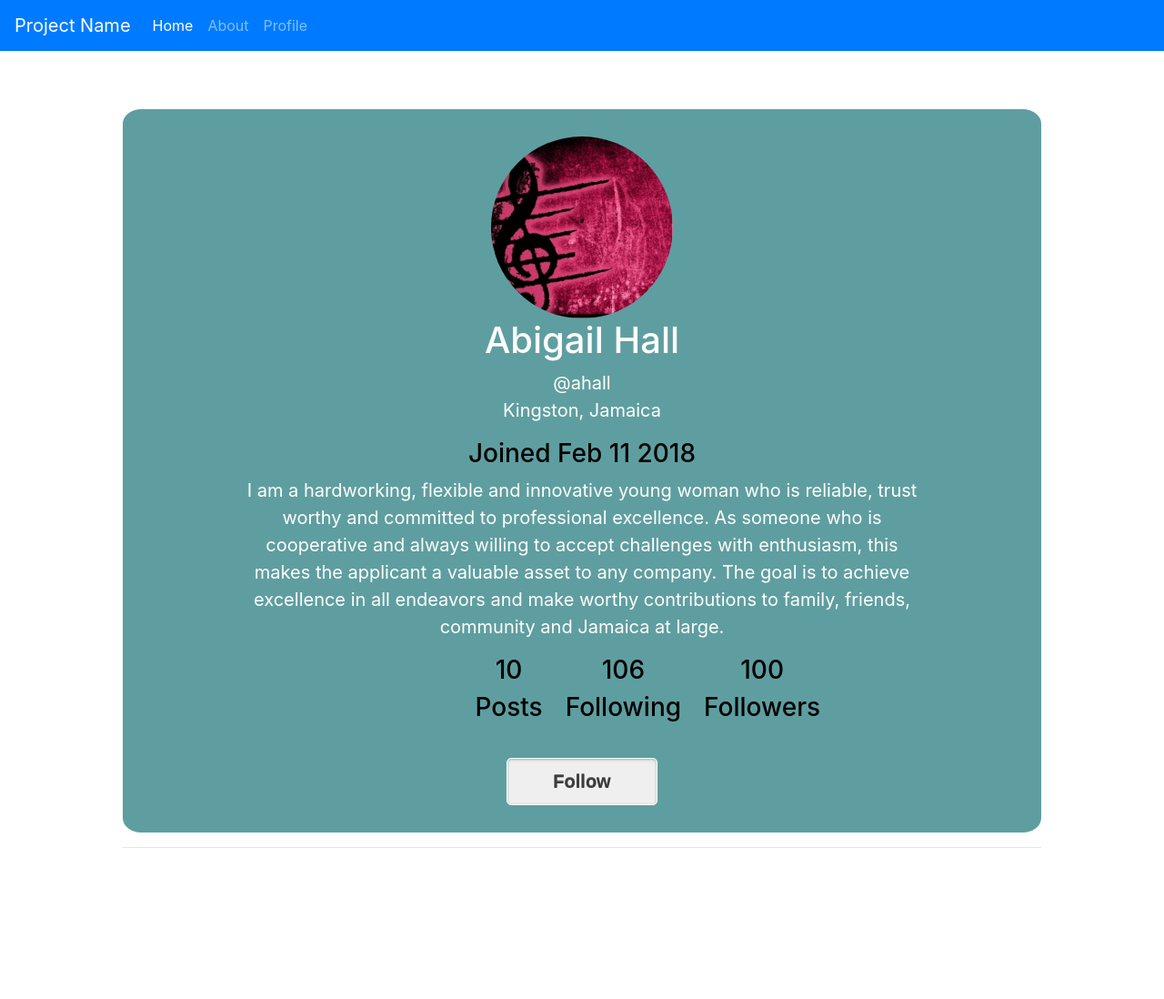
After one commit to AprilHall/info3180-lab2, a Flask app: page /profile/ in a window 1280 px wide. The commit adds this page. Shown: the whole page at 91% size. Run offline with Flask 2, Linux system fonts and the light colour scheme; some libraries are stand-ins or nearby versions.

Commit message:
final commit

```diff
--- a/app/static/css/app.css
+++ b/app/static/css/app.css
@@ -1,3 +1,80 @@
+h1 {
+    font-size: 40px;
+    color: white;
+}
+
+h2 {
+    margin-top: 5%;
+}
+
+h3 {
+    color: black;
+}
+
+p {
+    font-size: 20px;
+    color: white;
+    padding-left: 100px;
+    padding-right: 100px;
+}
+
+img {
+    border-radius: 100%;
+    height: 200px;
+    width: 200px;
+}
+
+html {
+    text-align: center;
+/*    border: 3px solid black;*/
+    margin: 60px;
+}
+
 body {
-    padding-top: 5rem;
+    margin: 60px;
+     text-align: center;
 }
+
+.profile {
+    background-color:cadetblue;
+    padding: 30px;
+    border-radius: 2%;
+}
+
+button {
+    -moz-box-shadow: inset 0px 1px 3px 0px #91b8b3;
+    -webkit-box-shadow: inset 0px 1px 3px 0px #91b8b3;
+    box-shadow: inset 0px 1px 3px 0px #91b8b3;
+    /* background-color: rgba(255, 255, 255, 0.8); */
+    -moz-border-radius: 5px;
+    -webkit-border-radius: 5px;
+    border-radius: 5px;
+    border: 1px solid rgb(255, 255, 255);
+    display: inline-block;
+    cursor: pointer;
+    color: #3c3c3c;
+    font-family: 'Text Me One', sans-serif;
+    font-size: 20px;
+    font-weight: bold;
+    padding: 10px 50px;
+    text-decoration: none;
+    text-shadow: 0px -1px 0px #757777;
+}
+
+button:hover {
+    background-color: #6b8eb6;
+    color: #f7f7f1;
+    text-decoration: none;
+}
+
+.inline_stats{
+    display: flex;
+    margin-left: 35%;
+    margin-bottom: 30px;
+}
+.stats>div{
+/*    width: 10%;*/
+/*    background-color: aliceblue;*/
+    padding-left: 25px;
+    text-align: center;
+}
--- a/app/templates/header.html
+++ b/app/templates/header.html
@@ -12,6 +12,9 @@
       <li class="nav-item">
         <a class="nav-link" href="{{ url_for('about') }}">About</a>
       </li>
+      <li class="nav-item">
+        <a class="nav-link" href="{{ url_for('profile') }}">Profile</a>
+      </li>
     </ul>
   </div>
 </nav>
--- /dev/null
+++ b/app/templates/profile.html
@@ -0,0 +1,58 @@
+{% extends 'base.html' %}
+
+{% block main %}
+
+<html>
+
+<head>
+    <title>My Profile</title>
+    <link rel="stylesheet" href="app.css">
+</head>
+
+
+<body>
+    <div class="profile">
+   <img src="{{ url_for('static', filename='profile.jpg') }}">
+
+    <h1>Abigail Hall</h1>
+    <p>@ahall<br />Kingston, Jamaica<br /></p><h3>Joined {{Date}}</h3>
+    <p>I am a hardworking, flexible and innovative young woman who is reliable, trust worthy and committed to professional excellence. As someone who is cooperative and always willing to accept challenges with enthusiasm, this makes the applicant a valuable asset to any company. The goal is to achieve excellence in all endeavors and make worthy contributions to family, friends, community and Jamaica at large.</p>
+
+  <div class="inline_stats">
+            <div class= "stats">
+                <div class="values">
+                    <h3>10</h3>
+                </div>
+
+                <div class = "title">
+                    <h3> Posts</h3>
+                </div>
+        </div>
+
+         <div class= "stats">
+                <div class="values">
+                    <h3>106</h3>
+                </div>
+
+                <div class = "title">
+                    <h3> Following</h3>
+                </div>
+        </div>
+
+         <div class= "stats">
+                <div class="values">
+                    <h3>100</h3>
+                </div>
+
+                <div class = "title">
+                    <h3> Followers</h3>
+                </div>
+        </div>
+        </div>
+
+    <button type="button">Follow</button>
+    </div>
+</body>
+</html>
+
+{% endblock %}
--- a/app/views.py
+++ b/app/views.py
@@ -7,6 +7,8 @@ This file creates your application.
 
 from app import app
 from flask import render_template, request, redirect, url_for, flash
+import time
+import datetime
 
 
 ###
@@ -24,6 +26,18 @@ def about():
     """Render the website's about page."""
     return render_template('about.html', name="Mary Jane")
 
+##Step 1
+@app.route('/profile/')
+def profile():
+    Datetime = dt()
+    return render_template('profile.html', Date=Datetime)
+
+##Step 4 - Date joined----check
+def dt():
+    localtime = time.localtime(time.time())
+    localtime = time.mktime(localtime)
+    Datetime = time.strftime("%b %d %Y", time.gmtime(localtime))
+    return Datetime
 
 ###
 # The functions below should be applicable to all Flask apps.
```
Also changed, not shown: app/static/profile.jpg (added).
